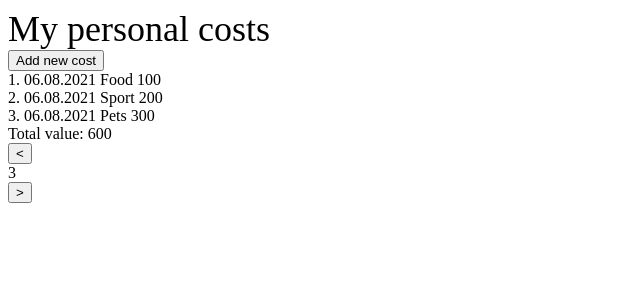
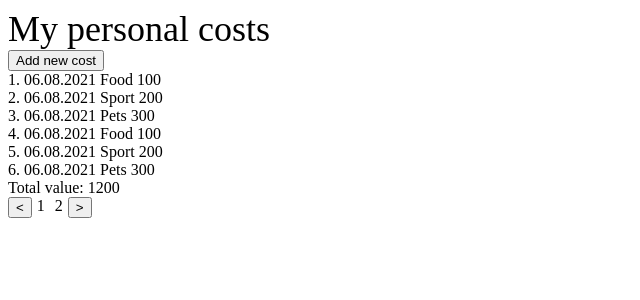
Before and after one commit to NSLyuma/GB_VueJS_Project, a Vue app: page / in a window 1280 px wide. Shown: the top 300 px of the page, without its empty margins (0-640 px from the left). Built offline with nearby package versions, Linux system fonts and the light colour scheme.

Commit message:
Made pagination

```diff
--- a/src/App.vue
+++ b/src/App.vue
@@ -10,7 +10,12 @@
       <!-- addNewPayment из AddPaymentForm.vue - methods - addPayment(), addData придумывается здесь -->
       <PaymentsDisplay :list="paymentsList" />
       <div>Total value: {{ totalValue }}</div>
-      <Pagination :listLength="paymentsList.length" />
+      <Pagination
+        :listLength="paymentsList.length"
+        :currentPage="currentPage"
+        :numberOfItems="numberOfItems"
+        @onClick="changePage"
+      />
     </div>
   </div>
 </template>
@@ -31,11 +36,28 @@ export default {
     return {
       paymentsList: [],
       isHidden: true,
+      currentPage: 1,
+      numberOfItems: 5,
     };
   },
   methods: {
     fetchData() {
       return [
+        {
+          date: "06.08.2021",
+          category: "Food",
+          value: 100,
+        },
+        {
+          date: "06.08.2021",
+          category: "Sport",
+          value: 200,
+        },
+        {
+          date: "06.08.2021",
+          category: "Pets",
+          value: 300,
+        },
         {
           date: "06.08.2021",
           category: "Food",
@@ -57,6 +79,9 @@ export default {
       //newPayment - аргумент, который хотим принимать из компонента AddPaymentForm
       this.paymentsList.push(newPayment);
     },
+    changePage(page) {
+      this.currentPage = page;
+    },
   },
   computed: {
     totalValue() {
--- a/src/components/Pagination.vue
+++ b/src/components/Pagination.vue
@@ -1,10 +1,15 @@
 <template>
-  <div>
-    <button>&#60;</button>
-    <div>
-      {{ listLength }}
+  <div class="page-box">
+    <button class="page" @click="onClick(currentPage - 1)">&#60;</button>
+    <div
+      class="page page-m"
+      v-for="page in amountOfPages"
+      :key="page"
+      @click="onClick(page)"
+    >
+      {{ page }}
     </div>
-    <button>&#62;</button>
+    <button class="page" @click="onClick(currentPage + 1)">&#62;</button>
   </div>
 </template>
 
@@ -12,16 +17,35 @@
 export default {
   name: "Pagination",
   props: {
-    // list: {
-    //   type: Array,
-    //   default: () => [],
-    // },
     listLength: Number,
+    currentPage: Number,
+    numberOfItems: Number,
+  },
+  methods: {
+    onClick(page) {
+      if (page < 1 || page > this.amountOfPages) return;
+      this.$emit("onClick", page);
+    },
   },
   computed: {
-    allItemsOnPage() {
-      return this.list.length;
+    amountOfPages() {
+      return Math.ceil(this.listLength / this.numberOfItems);
     },
   },
 };
 </script>
+
+<style scoped>
+.page-box {
+  display: flex;
+}
+
+.page {
+  cursor: pointer;
+}
+
+.page-m {
+  margin-right: 5px;
+  margin-left: 5px;
+}
+</style>
```
